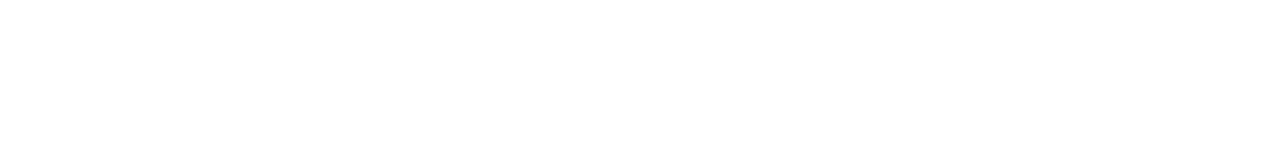
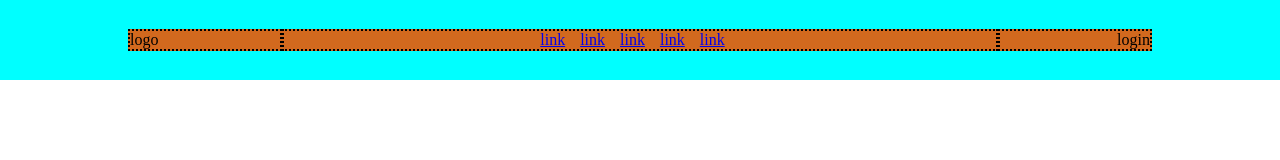
Before and after one commit to mcspe/htmlcss-struttura-discord, a plain HTML site: page index.html in a window 1280 px wide. Drawn offline with Linux system fonts and the light colour scheme.

Commit message:
[add] top-bar

```diff
--- a/css/style.css
+++ b/css/style.css
@@ -3,3 +3,56 @@
   margin: 0;
   box-sizing: border-box;
 }
+
+/* regole generali */
+.container{
+  min-width: 800px;
+  width: 80%;
+  margin: auto;
+}
+
+/* header */
+header .top-bar{
+  height: 80px;
+  background-color: aqua;
+  display: flex;
+  align-items: center;
+}
+
+header .top-bar .top-content{
+  display: flex;
+  flex-wrap: wrap;
+  justify-content: space-between;
+  background-color: chocolate;
+}
+
+header .top-bar .top-content .top{
+  border: 2px dotted black;
+}
+
+header .top-bar .top-content .logo,
+header .top-bar .top-content .login{
+  width: 15%;
+}
+
+header .top-bar .top-content .nav{
+  width: 70%;
+}
+
+header .top-bar .top-content .nav ul{
+  display: flex;
+  justify-content: center;
+}
+
+header .top-bar .top-content nav ul li{
+  list-style: none;
+  margin-right: 15px;
+}
+
+header .top-bar .top-content nav ul li:last-child{
+  margin-right: none;
+}
+
+header .top-bar .top-content .login{
+  text-align: right;
+}
--- a/index.html
+++ b/index.html
@@ -9,5 +9,34 @@
 </head>
 <body>
 
+  <header>
+
+    <div class="top-bar">
+      <div class="top-content container">
+
+        <div class="top logo">logo</div>
+
+        <nav class="top nav">
+          <ul>
+            <li><a href="link">link</a></li>
+            <li><a href="link">link</a></li>
+            <li><a href="link">link</a></li>
+            <li><a href="link">link</a></li>
+            <li><a href="link">link</a></li>
+          </ul>
+        </nav>
+
+        <div class="top login">login</div>
+
+      </div>
+
+
+    </div>
+
+    <div class="jumbothron container"></div>
+  </header>
+
+  <main></main>
+  <footer></footer>
 </body>
 </html>
```
